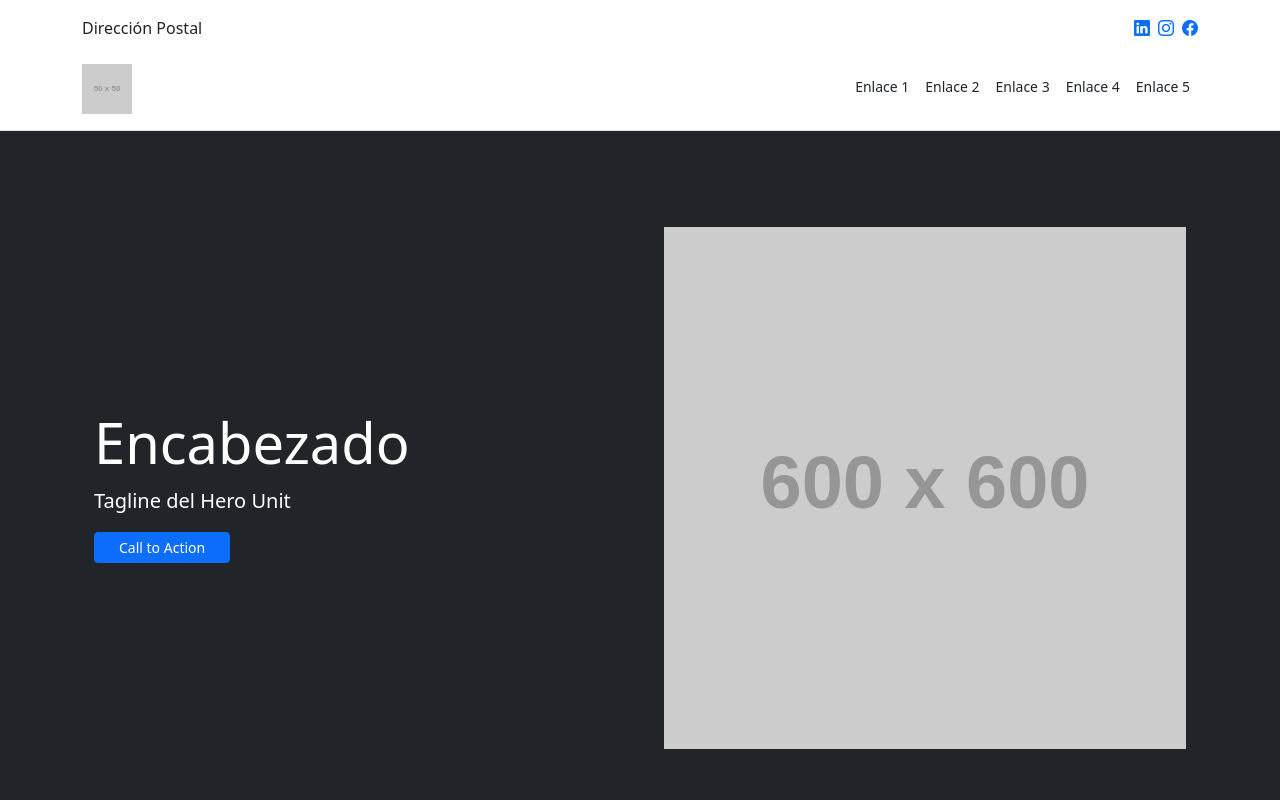
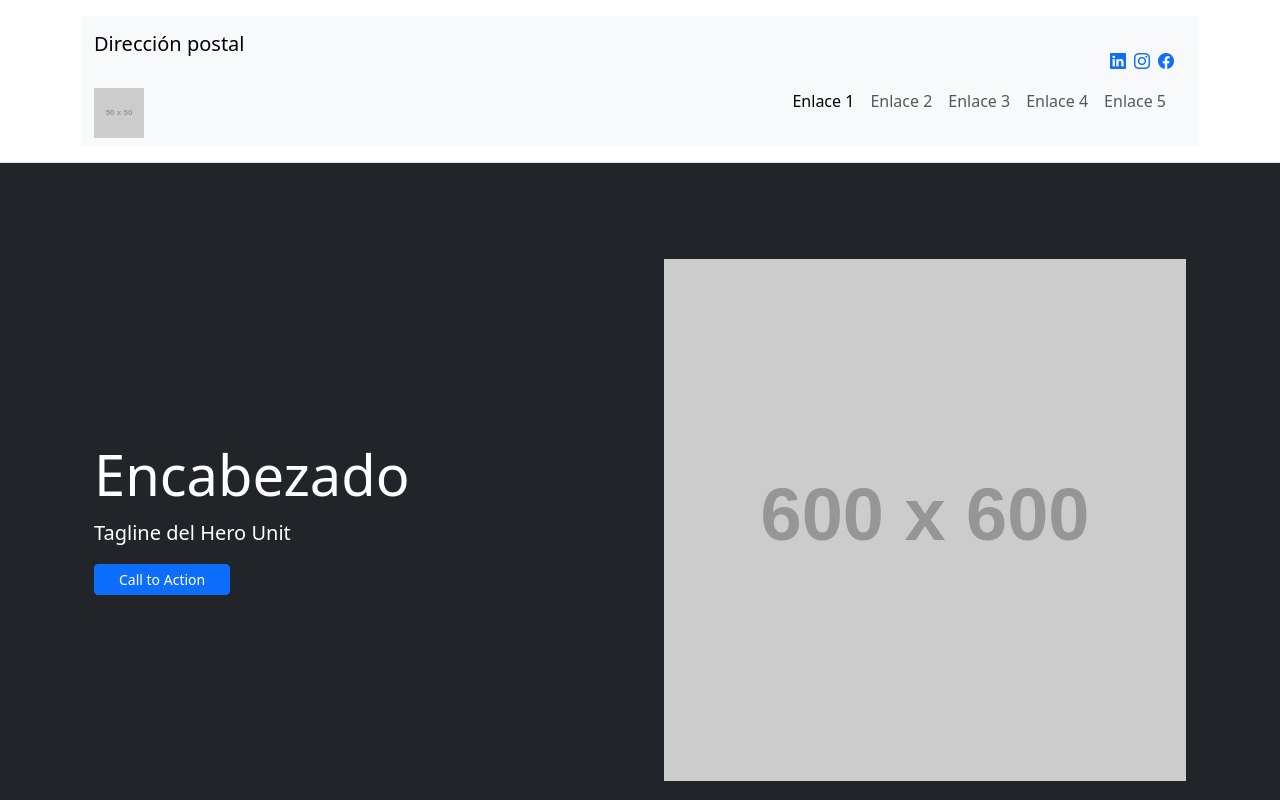
Before and after one commit to Juanm4R/pagina-uade, a plain HTML site: page index.html in a window 1280 px wide. Shown: the top 800 px of the page. Drawn offline with nearby package versions, Linux system fonts and the light colour scheme; placeholder pictures from the web are drawn by us.

Commit message:
final update

```diff
--- a/index.html
+++ b/index.html
@@ -12,16 +12,21 @@
 
 <body>
     <header class="py-3 border-bottom">
-        <div class="container d-flex justify-content-between align-items-start">
+        <div class="container">
+            <div class="row">
+                <div class="col">
+                    <nav class="navbar navbar-expand-lg bg-body-tertiary">
+                        <div class="container-fluid">
+                            <div class="d-flex flex-column ">
 
-            <div class="d-flex flex-column align-items-start">
-                <span class="fs-6">Dirección Postal</span>
+                                <a class="navbar-brand" href="#">Dirección postal</a>
                                 <img src="https://placehold.co/50x50" alt="Imagen" width="50" height="50" class="mt-4">
                             </div>
 
+                            <nav class="navbar navbar-expand-lg bg-light">
+                                <div class="container d-flex flex-column align-items-end">
 
-            <div class="d-flex flex-column align-items-end">
-                <div class="d-flex gap-2 mb-1">
+                                    <div class="d-flex gap-2 mt-2">
                                         <a href="https://linkedin.com" target="_blank" class="text-primary">
                                             <i class="bi bi-linkedin fs-6"></i>
                                         </a>
@@ -33,16 +38,35 @@
                                         </a>
                                     </div>
 
-                <ul class="nav small mt-4">
-                    <li class="nav-item"><a href="#" class="nav-link text-dark px-2">Enlace 1</a></li>
-                    <li class="nav-item"><a href="#" class="nav-link text-dark px-2">Enlace 2</a></li>
-                    <li class="nav-item"><a href="#" class="nav-link text-dark px-2">Enlace 3</a></li>
-                    <li class="nav-item"><a href="#" class="nav-link text-dark px-2">Enlace 4</a></li>
-                    <li class="nav-item"><a href="#" class="nav-link text-dark px-2">Enlace 5</a></li>
+                                    <button class="navbar-toggler mt-2" type="button" data-bs-toggle="collapse"
+                                        data-bs-target="#navbarNav" aria-controls="navbarNav" aria-expanded="false"
+                                        aria-label="Toggle navigation">
+                                        <span class="navbar-toggler-icon"></span>
+                                    </button>
+
+                                    <div class="collapse navbar-collapse mt-2" id="navbarNav">
+
+                                        <ul
+                                            class="navbar-nav d-flex flex-column flex-lg-row align-items-end align-items-lg-center">
+                                            <li class="nav-item">
+                                                <a class="nav-link active" aria-current="page" href="#">Enlace 1</a>
+                                            </li>
+                                            <li class="nav-item">
+                                                <a class="nav-link" href="#">Enlace 2</a>
+                                            </li>
+                                            <li class="nav-item">
+                                                <a class="nav-link" href="#">Enlace 3</a>
+                                            </li>
+                                            <li class="nav-item">
+                                                <a class="nav-link" href="#">Enlace 4</a>
+                                            </li>
+                                            <li class="nav-item">
+                                                <a class="nav-link" href="#">Enlace 5</a>
+                                            </li>
                                         </ul>
                                     </div>
-
                                 </div>
+                            </nav>
     </header>
     <section class="pb-5 bg-dark text-white mb-5">
         <div class="container px-4 py-5">
@@ -160,18 +184,14 @@
         </div>
     </div>
 
-    <div class="container mt-5">
-        <h2 class="text-center mb-4">Título de la Sección</h2>
-        <h3 class="text-center mb-4 text-muted fs-6">Párrafo de introducción</h3>
-
     <div id="carruselResenas" class="carousel slide" data-bs-ride="carousel" data-bs-interval="4000">
         <div class="carousel-inner">
 
             <!-- Reseña 1 -->
             <div class="carousel-item active">
                 <div class="d-flex justify-content-center align-items-start">
-                        <div class="rounded-circle d-flex align-items-center justify-content-center me-3"
-                            style="width: 60px; height: 60px; background-color: #e0e0e0; color: #333;">
+                    <div class="rounded-circle d-flex align-items-center justify-content-center me-3 text-center"
+                        style="min-width: 90px; height: 90px; background-color: #e0e0e0; color: #333; font-size: 0.9rem;">
                         Autor 1
                     </div>
                     <blockquote class="blockquote mb-0">
@@ -185,8 +205,8 @@
             <!-- Reseña 2 -->
             <div class="carousel-item">
                 <div class="d-flex justify-content-center align-items-start">
-                        <div class="rounded-circle d-flex align-items-center justify-content-center me-3"
-                            style="width: 60px; height: 60px; background-color: #e0e0e0; color: #333;">
+                    <div class="rounded-circle d-flex align-items-center justify-content-center me-3 text-center"
+                        style="min-width: 90px; height: 90px; background-color: #e0e0e0; color: #333; font-size: 0.9rem;">
                         Autor 2
                     </div>
                     <blockquote class="blockquote mb-0">
@@ -199,8 +219,8 @@
             <!-- Reseña 3 -->
             <div class="carousel-item">
                 <div class="d-flex justify-content-center align-items-start">
-                        <div class="rounded-circle d-flex align-items-center justify-content-center me-3"
-                            style="width: 60px; height: 60px; background-color: #e0e0e0; color: #333;">
+                    <div class="rounded-circle d-flex align-items-center justify-content-center me-3 text-center"
+                        style="min-width: 90px; height: 90px; background-color: #e0e0e0; color: #333; font-size: 0.9rem;">
                         Autor 3
                     </div>
                     <blockquote class="blockquote mb-0">
@@ -210,7 +230,6 @@
                 </div>
             </div>
 
-            </div>
         </div>
     </div>
 
```
Lines whose indentation alone changed are shown as unchanged.
